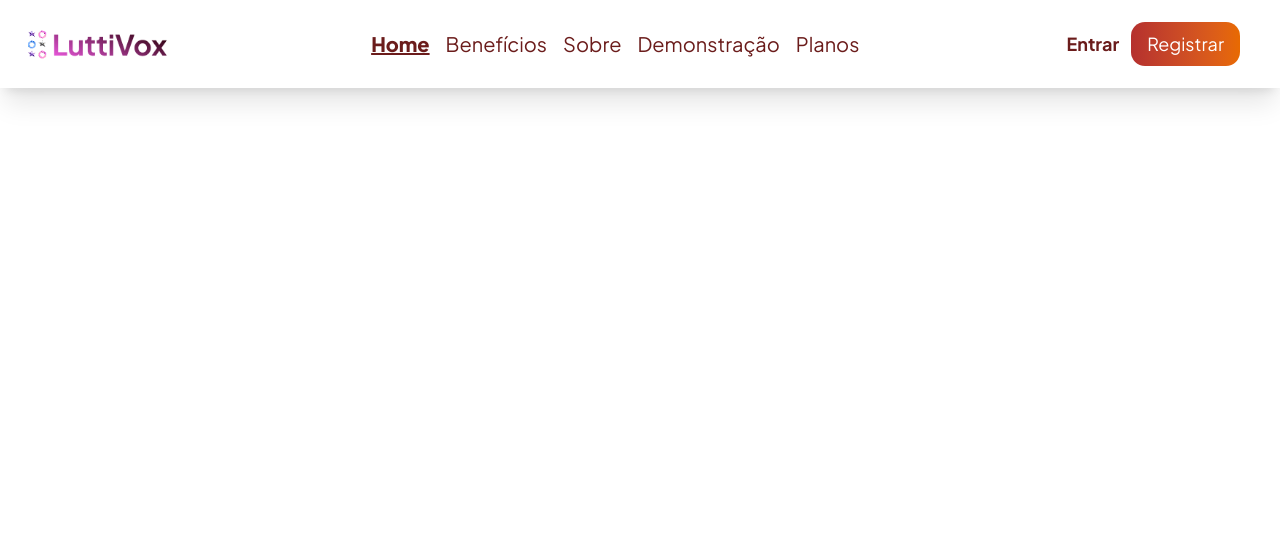
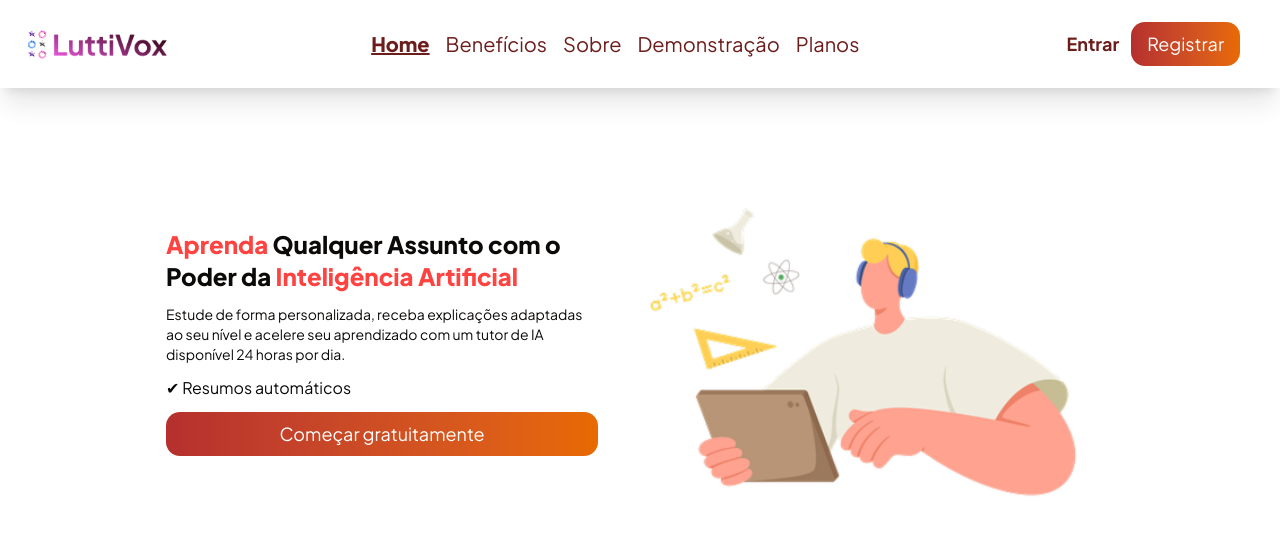
Before and after one commit to pinchieri-tiago/luttivox, a Next.js app: page / in a window 1280 px wide. Shown: the top 534 px of the page. Built offline with nearby package versions, Linux system fonts and the light colour scheme; a web font is replaced by a local one.

Commit message:
fear: criar seção Hero

```diff
--- a/src/app/page.tsx
+++ b/src/app/page.tsx
@@ -1,9 +1,11 @@
 import { Header } from "@/components/home/header";
+import { Hero } from "@/components/home/hero";
 
 export default function HomePage() {
   return (
      <div>
         <Header />
+        <Hero />
      </div>
   );
 }
--- a/src/components/home/header.tsx
+++ b/src/components/home/header.tsx
@@ -18,7 +18,7 @@ import { Auth } from "./auth";
 export const Header = () => {
   const [isOpenSheet, setIsOpenSheet] = useState(false);
   return (
-    <header className="sticky top-0 flex items-center justify-between p-3 shadow-xl">
+    <header className="  flex items-center justify-between p-3 shadow-xl">
       <div className="ml-4">
         <Link href="/" title="Link para página inicial">
           <Image
@@ -28,7 +28,7 @@ export const Header = () => {
             height={200}
             title="logotipo da aplicação"
             loading="eager"
-            className="md:w-25 lg:w-35 h-auto w-auto"
+            className="h-auto w-auto md:w-25 lg:w-35"
           />
         </Link>
       </div>
@@ -42,9 +42,7 @@ export const Header = () => {
           <SheetContent className="bg-white">
             <SheetHeader>
               <SheetTitle>Menu</SheetTitle>
-              <SheetDescription>
-                  Escolha um link abaixo
-              </SheetDescription>
+              <SheetDescription>Escolha um link abaixo</SheetDescription>
             </SheetHeader>
             <NavLinks setIsOpenSheet={setIsOpenSheet} />
             <div className="w-full">
--- /dev/null
+++ b/src/components/home/hero.tsx
@@ -0,0 +1,40 @@
+import Image from "next/image";
+import Link from "next/link";
+
+export const Hero = () => {
+  return (
+    <section className="mt-15 flex flex-col md:flex-row md:items-center xl:max-w-243 md:max-w-162 lg:max-w-188 mx-auto">
+      <div className="md:max-w-114">
+        <div className="flex w-full flex-col justify-center gap-3 p-3">
+          <h1 className="text-lg lg:text-2xl font-black ">
+            <span className="text-primary-500 "> Aprenda</span> Qualquer Assunto
+            com o Poder da{" "}
+            <span className="text-primary-500">Inteligência Artificial</span>
+          </h1>
+
+          <p className="text-sm">
+            Estude de forma personalizada, receba explicações adaptadas ao seu
+            nível e acelere seu aprendizado com um tutor de IA disponível 24
+            horas por dia.
+          </p>
+          <p>✔ Resumos automáticos</p>
+          <Link
+            href="/registrar"
+            className="from-primary-700 hover:from-secondary-600 hover:to-primary-700 to-secondary-600 rounded-xl bg-linear-to-r px-4 py-2 text-center text-lg text-white transition-all duration-500 md:text-lg"
+          >
+            Começar gratuitamente
+          </Link>
+        </div>
+      </div>
+      <div>
+        <Image
+          src="/student.png"
+          width={300}
+          height={300}
+          alt="Robô"
+          className="w-full md:w-177 lg:w-267"
+        />
+      </div>
+    </section>
+  );
+};
```
Also changed, not shown: public/student.png (added).
